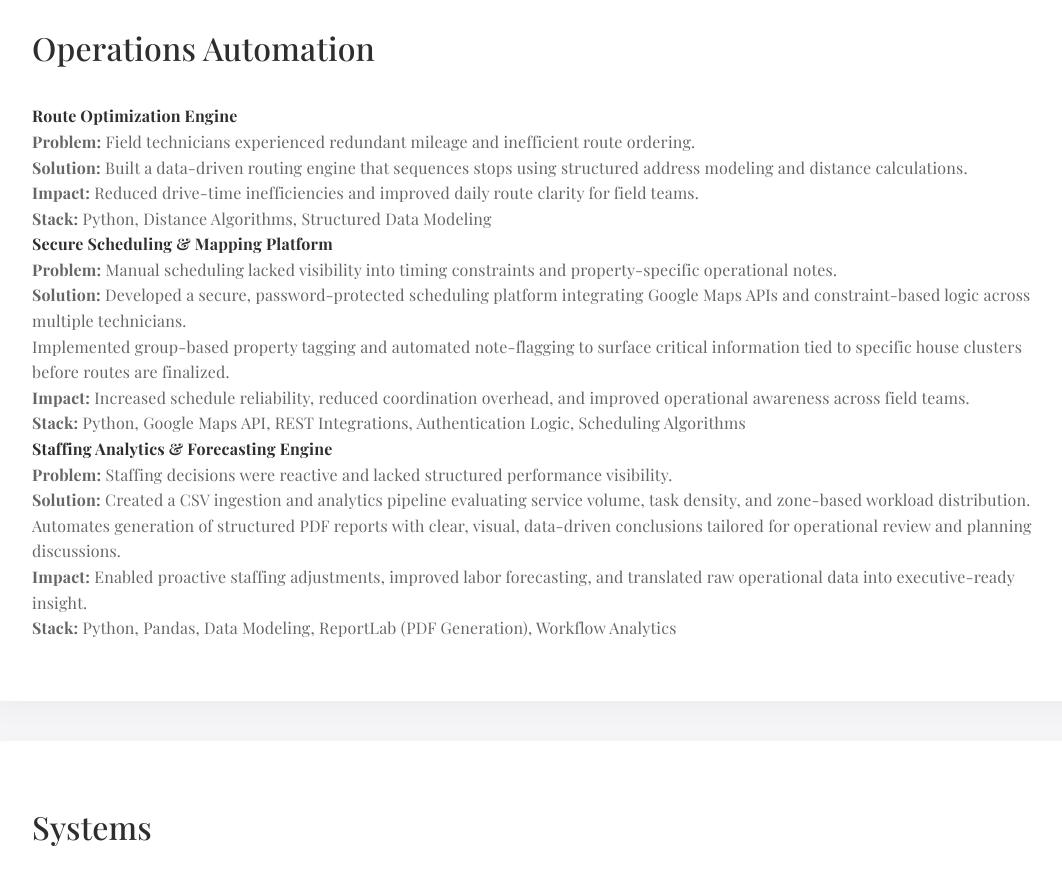
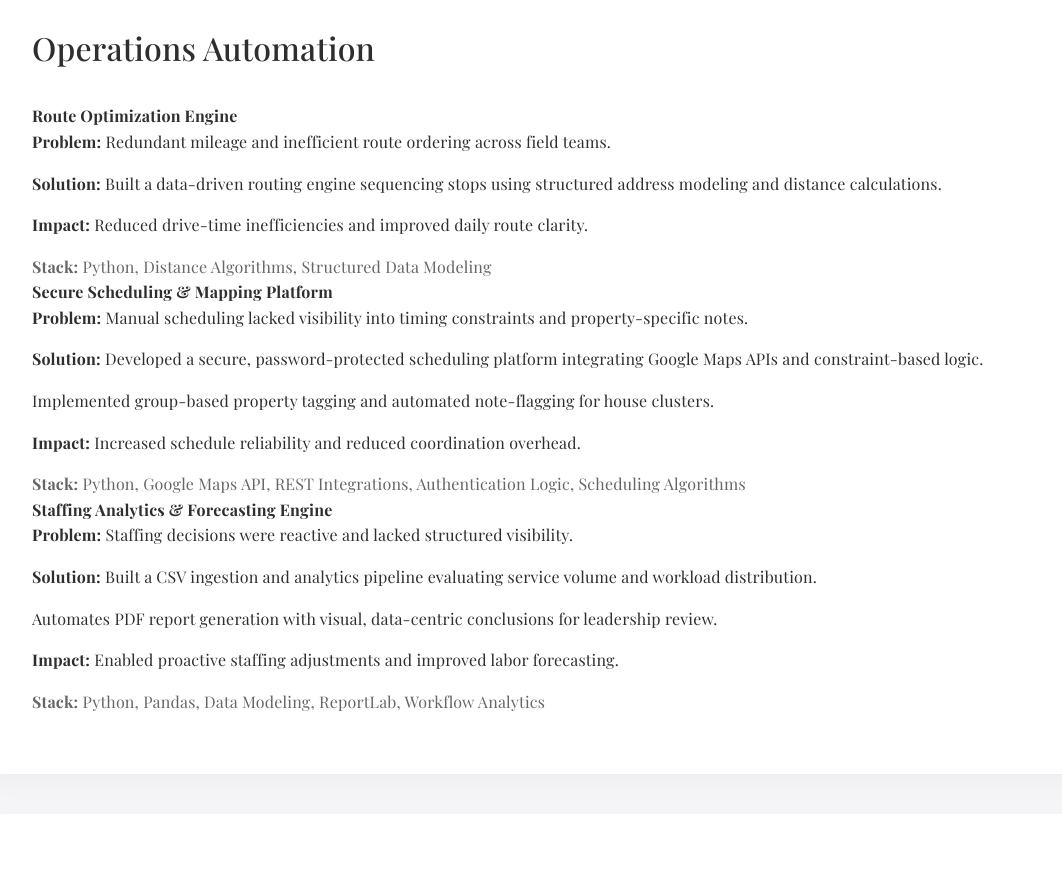
Before and after one commit to madelinegit/madelinedotcom, a React (Vite) app: page / in a window 1280 px wide. Shown: the part 580-1466 px from the top of the page, without its empty margins (98-1160 px from the left). Built offline with nearby package versions, Linux system fonts and the light colour scheme.

Commit message:
Update Home.tsx

```diff
--- a/src/pages/Home.tsx
+++ b/src/pages/Home.tsx
@@ -8,36 +8,41 @@ function Home() {
 
       <Hero />
 
-      <Section id="automation" title="Operations Automation">
+        <Section id="automation" title="Operations Automation">
 
   <div className="automation-item">
     <h4>Route Optimization Engine</h4>
-    <p><strong>Problem:</strong> Field technicians experienced redundant mileage and inefficient route ordering.</p>
-    <p><strong>Solution:</strong> Built a data-driven routing engine that sequences stops using structured address modeling and distance calculations.</p>
-    <p><strong>Impact:</strong> Reduced drive-time inefficiencies and improved daily route clarity for field teams.</p>
+    <ul className="automation-list">
+      <li><strong>Problem:</strong> Redundant mileage and inefficient route ordering across field teams.</li>
+      <li><strong>Solution:</strong> Built a data-driven routing engine sequencing stops using structured address modeling and distance calculations.</li>
+      <li><strong>Impact:</strong> Reduced drive-time inefficiencies and improved daily route clarity.</li>
+    </ul>
     <p className="stack"><strong>Stack:</strong> Python, Distance Algorithms, Structured Data Modeling</p>
   </div>
 
   <div className="automation-item">
     <h4>Secure Scheduling & Mapping Platform</h4>
-    <p><strong>Problem:</strong> Manual scheduling lacked visibility into timing constraints and property-specific operational notes.</p>
-    <p><strong>Solution:</strong> Developed a secure, password-protected scheduling platform integrating Google Maps APIs and constraint-based logic across multiple technicians.</p>
-    <p>Implemented group-based property tagging and automated note-flagging to surface critical information tied to specific house clusters before routes are finalized.</p>
-    <p><strong>Impact:</strong> Increased schedule reliability, reduced coordination overhead, and improved operational awareness across field teams.</p>
+    <ul className="automation-list">
+      <li><strong>Problem:</strong> Manual scheduling lacked visibility into timing constraints and property-specific notes.</li>
+      <li><strong>Solution:</strong> Developed a secure, password-protected scheduling platform integrating Google Maps APIs and constraint-based logic.</li>
+      <li>Implemented group-based property tagging and automated note-flagging for house clusters.</li>
+      <li><strong>Impact:</strong> Increased schedule reliability and reduced coordination overhead.</li>
+    </ul>
     <p className="stack"><strong>Stack:</strong> Python, Google Maps API, REST Integrations, Authentication Logic, Scheduling Algorithms</p>
   </div>
 
   <div className="automation-item">
     <h4>Staffing Analytics & Forecasting Engine</h4>
-    <p><strong>Problem:</strong> Staffing decisions were reactive and lacked structured performance visibility.</p>
-    <p><strong>Solution:</strong> Created a CSV ingestion and analytics pipeline evaluating service volume, task density, and zone-based workload distribution.</p>
-    <p>Automates generation of structured PDF reports with clear, visual, data-driven conclusions tailored for operational review and planning discussions.</p>
-    <p><strong>Impact:</strong> Enabled proactive staffing adjustments, improved labor forecasting, and translated raw operational data into executive-ready insight.</p>
-    <p className="stack"><strong>Stack:</strong> Python, Pandas, Data Modeling, ReportLab (PDF Generation), Workflow Analytics</p>
+    <ul className="automation-list">
+      <li><strong>Problem:</strong> Staffing decisions were reactive and lacked structured visibility.</li>
+      <li><strong>Solution:</strong> Built a CSV ingestion and analytics pipeline evaluating service volume and workload distribution.</li>
+      <li>Automates PDF report generation with visual, data-centric conclusions for leadership review.</li>
+      <li><strong>Impact:</strong> Enabled proactive staffing adjustments and improved labor forecasting.</li>
+    </ul>
+    <p className="stack"><strong>Stack:</strong> Python, Pandas, Data Modeling, ReportLab, Workflow Analytics</p>
   </div>
 
 </Section>
-
       <Section id="systems" title="Systems">
         <ul>
           <li>
```
